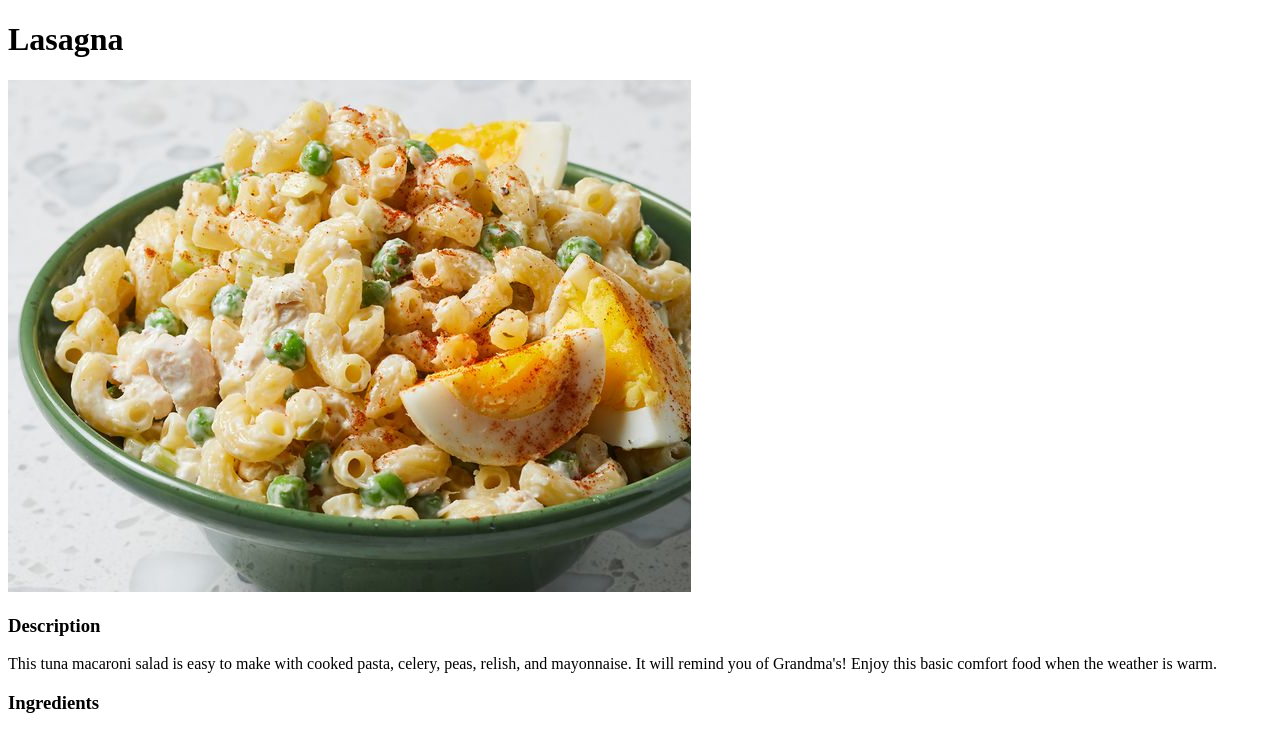
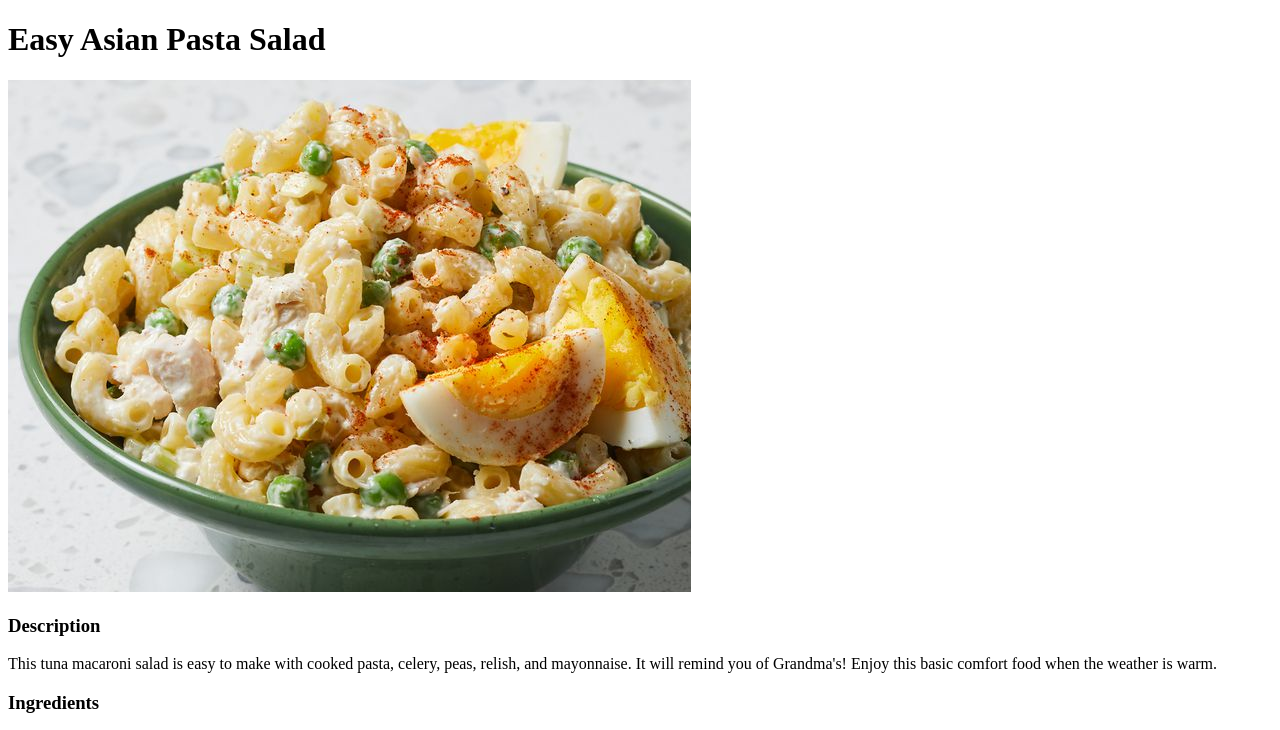
Before and after one commit to aarzos/odin-recipes, a plain HTML site: page recipes/tunaMacaroniSalad.html in a window 1280 px wide. Shown: the top 730 px of the page. Drawn offline with Linux system fonts and the light colour scheme.

Commit message:
fix: small things like renaming something

```diff
--- a/recipes/tunaMacaroniSalad.html
+++ b/recipes/tunaMacaroniSalad.html
@@ -6,7 +6,7 @@
     <title>Document</title>
 </head>
 <body>
-    <h1>Lasagna</h1>
+    <h1>Easy Asian Pasta Salad</h1>
 
     <img src="/images/TunaMacaroniSalad.jpg" alt="Tuna Macaroni Salad">
     <h3>Description</h3>
```
Also changed, not shown: index.html (+1 -0 lines).
